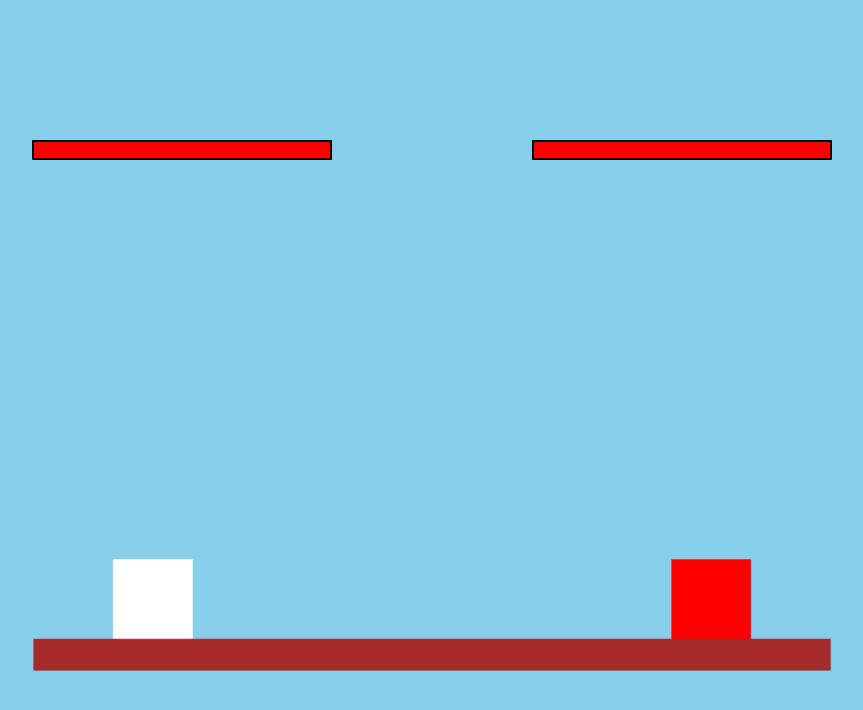
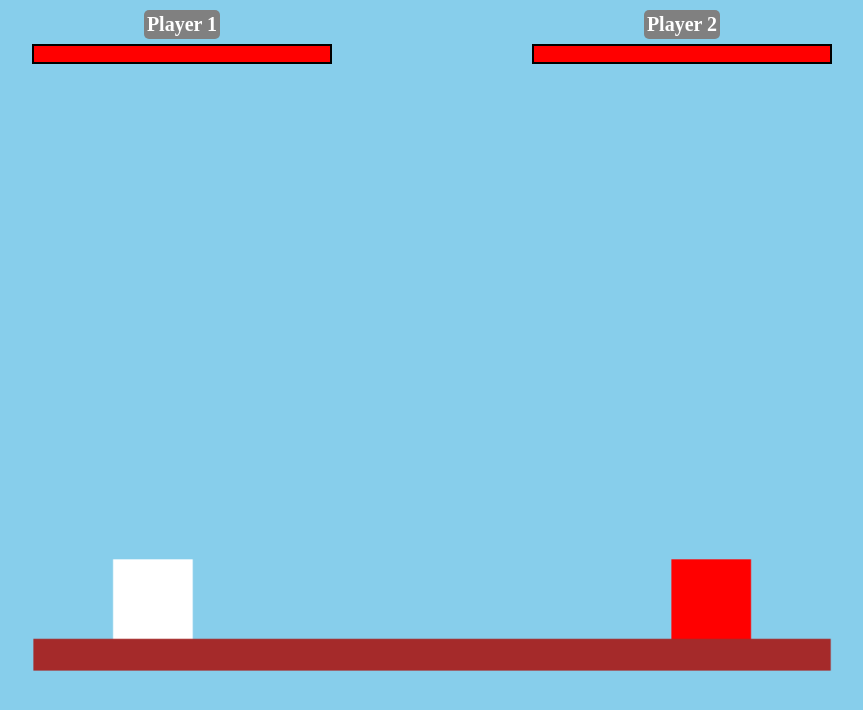
Before and after one commit to Grey-Altr/box-brawl, a plain HTML site: page index.html in a window 1280 px wide. Shown: the whole page, without its empty margins (208-1071 px from the left). Drawn offline with Linux system fonts and the light colour scheme.

Commit message:
player names displayed over respective health bars

```diff
--- a/css/style.css
+++ b/css/style.css
@@ -25,9 +25,27 @@ canvas {
     display: flex;
     justify-content: space-between;
     margin-bottom: 500px;
+    top: 10px;
     left: 50%;
     transform: translateX(-50%);
     width: 800px;
+}
+
+.health-container div {
+    display: flex;
+    flex-direction: column;
+    align-items: center;
+    text-align: center;
+}
+
+.player-name {
+    font-size: 20px;
+    font-weight: bold;
+    color: white;
+    padding: 3px;
+    background-color: grey;
+    border-radius: 5px;
+    margin-bottom: 5px;
 }
 
 .health-bar {
@@ -53,4 +71,5 @@ canvas {
     padding: 10px 20px;
     border-radius: 5px;
     cursor: pointer;
+    transform: translate(-50%, -50%);
 }
--- a/js/app.js
+++ b/js/app.js
@@ -7,10 +7,13 @@
 - XXcreate reset button on game over screenXX
 - try to implement double jump and ability to jump over opponent
 - falling off platform does not trigger win/loss
+- add player names above health bars
+- add on screen gameplay instructions
+- begin cleaning up code
 */
 
 /*  Current bugs (XX--XX = squashed)
-- players fall through platform if double-jump not timed properly
+- XXplayers fall through platform if double-jump not timed properlyXX
 - XXhit detection only works on right side of each characterXX
 - XXhit causes opponent to slide off platformXX
 - XXconsole.log gameOver is constant in browser console, not just in game-over stateXX
@@ -52,19 +55,46 @@ const platform = {
 
 /* ------------------- create elements ------------------- */
 
+// health container
+const healthContainer = document.createElement('div');
+healthContainer.classList.add('health-container');
+
+// containers for player stats
+const p1Container = document.createElement('div');
+const p2Container = document.createElement('div');
+
+// player name elements
+const p1Name = document.createElement('div');
+const p2Name = document.createElement('div');
+
+p1Name.classList.add('player-name');
+p2Name.classList.add('player-name');
+
+p1Name.innerHTML = 'Player 1';
+p2Name.innerHTML = 'Player 2';
+
+// player health bars
 const p1HealthBar = document.createElement('div');
 const p2HealthBar = document.createElement('div');
-
-const healthContainer = document.createElement('div');
-healthContainer.classList.add('health-container');
 
 p1HealthBar.classList.add('health-bar');
 p2HealthBar.classList.add('health-bar');
 
-healthContainer.appendChild(p1HealthBar);
-healthContainer.appendChild(p2HealthBar);
+// append player stats and health bars
+p1Container.appendChild(p1Name);
+p1Container.appendChild(p1HealthBar);
+
+p2Container.appendChild(p2Name);
+p2Container.appendChild(p2HealthBar);
+
+// append player containers to health container
+healthContainer.appendChild(p1Container);
+healthContainer.appendChild(p2Container);
+
+// health container insert before canvas
 document.body.insertBefore(healthContainer, canvas);
 
+// game over text
 const gameOverText = document.createElement('div');
 gameOverText.id = 'game-over-screen';
 document.body.appendChild(gameOverText);
@@ -196,8 +226,8 @@ const keys = {
 
 // resize canvas
 function resizeCanvas() {
-  canvas.width = window.innerWidth;
-  canvas.height = window.innerHeight;
+    canvas.width = window.innerWidth;
+    canvas.height = window.innerHeight;
 }
 
 // draw platform
```
Also changed, not shown: README.md.
